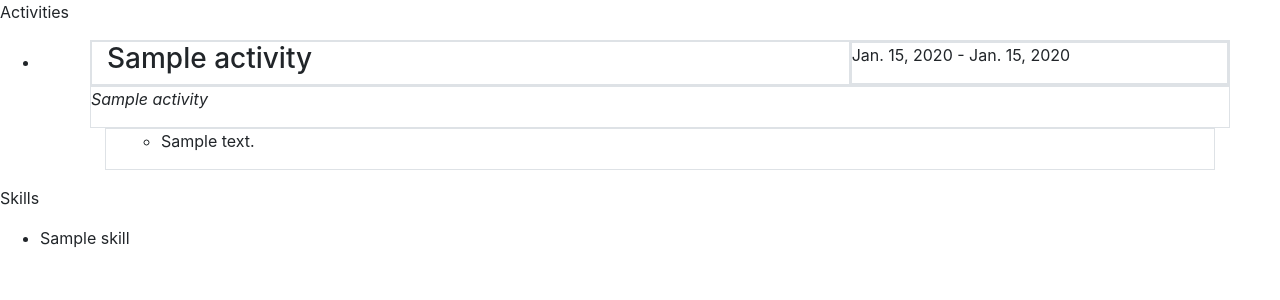
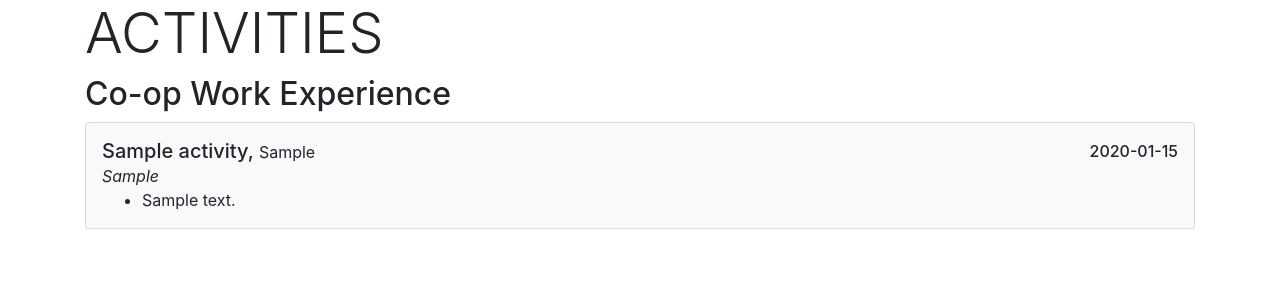
Before and after one commit to andreyvarlamov/andrey-website, a Django app: page /resume/ in a window 1280 px wide. Shown: the top 300 px of the page. Run offline with Django 3.2, Linux system fonts and the light colour scheme; tables that the repository leaves empty hold one stand-in row (values such as "Sample post"); some libraries are stand-ins or nearby versions.

Commit message:
Numerous Changes - Description
1) Modified the index.html to use bootstrap properly for activities index view
2) Modified the models and fully reset database
3) Made new migrations

```diff
--- a/andreywebsite/resume/admin.py
+++ b/andreywebsite/resume/admin.py
@@ -9,9 +9,7 @@ class ActivityDetailInline(admin.StackedInline):
 
 class ActivityAdmin(admin.ModelAdmin):
 	fieldsets = [
-		('Activity info:',	{'fields': ['name', 'secName', 'activityType']}),
-		('Activity dates:', {'fields': ['start_date', 'end_date', 'pub_date']}),
-		(None, 				{'fields': ['attachments']}),
+		('ACTIVITY INFO',	{'fields': ['name', 'activity_type', 'position', 'location', 'start_end_date', 'attachments']}),
 	]
 	inlines = [ActivityDetailInline]
 
--- a/andreywebsite/resume/models.py
+++ b/andreywebsite/resume/models.py
@@ -6,52 +6,90 @@ class Activity(models.Model):
 	def __str__(self):
 		return self.name
 
-	pub_date = models.DateTimeField('date published')
-
-	name = models.CharField(max_length = 200)
-	secName = models.CharField(max_length = 200)
-	# TO DO: make this an enum or something
-	# for now just char field - "Coop Work Experience", "Technical Project", "Volunteer Experience", "Education", "Professional Affiliation"
-	activityType = models.CharField(max_length = 200)
-
-	start_date = models.DateField('date activity started')
-	end_date = models.DateField('date activity ended')
-
-	attachments = models.CharField(max_length = 200)
+	pub_date = models.DateTimeField(
+		'date published',
+		auto_now_add=True,
+		)
+	name = models.CharField(max_length=50)
+	ACTIVITY_TYPE_CHOICES = (
+		('COOPW', 'Co-op Work Experience'),
+		('TECPR', 'Technical Project'),
+		('VOLUX', 'Volunteer Experience'),
+		('PROAF', 'Professional Affillation'),
+		)
+	activity_type = models.CharField(
+		max_length=5,
+		choices=ACTIVITY_TYPE_CHOICES,
+		default='COOPW',
+		)
+	position = models.CharField(
+		max_length=50,
+		null=True,
+		blank=True,
+		)
+	location = models.CharField(
+		max_length=50,
+		null=True,
+		blank=True,
+		)
+	start_end_date = models.CharField(
+		'activity start and end dates',
+		max_length=50,
+		null=True,
+		blank=True,
+		)
+	attachments = models.CharField(
+		max_length=50,
+		null=True,
+		blank=True,
+		)
 
 
 class ActivityDetail(models.Model):
 	def __str__(self):
-		return self.detail
+		return self.detail[:20]
 
-	pub_date = models.DateTimeField('date published', null=True)
-	detail = models.CharField(max_length = 200)
-	activity = models.ForeignKey(Activity, on_delete=models.CASCADE)
-
+	pub_date = models.DateTimeField(
+		'date published',
+		auto_now_add=True,
+		)
+	detail = models.CharField(max_length=300)
+	activity = models.ForeignKey(
+		Activity,
+		on_delete=models.CASCADE,
+		null=True,
+		blank=True,
+		)
 
 # Other Models
 class SkillType(models.Model):
 	def __str__(self):
 		return self.name
 
-	pub_date = models.DateTimeField('date published')
-	name = models.CharField(max_length = 200)
+	name = models.CharField(max_length=50)
 
 class Skill(models.Model):
 	def __str__(self):
 		return self.name
 
-	pub_date = models.DateTimeField('date published')
-
-	name = models.CharField(max_length = 200)
+	pub_date = models.DateTimeField(
+		'date published',
+		auto_now_add=True,
+		)
+	name = models.CharField(max_length=50)
 	detail = models.ManyToManyField(Activity)
-	skillType = models.ForeignKey(SkillType, on_delete=models.DO_NOTHING)
+	skill_type = models.ForeignKey(
+		SkillType,
+	 	on_delete=models.DO_NOTHING,
+	 )
 
 class Interest(models.Model):
 	def __str__(self):
 		return self.name
 
-	pub_date = models.DateTimeField('date published')
-
-	name = models.CharField(max_length = 200)
+	pub_date = models.DateTimeField(
+		'date published',
+		auto_now_add=True,
+		)
+	name = models.CharField(max_length=50)
 	detail = models.ManyToManyField(Activity)
--- a/andreywebsite/resume/templates/resume/index.html
+++ b/andreywebsite/resume/templates/resume/index.html
@@ -1,51 +1,60 @@
+
+<!doctype html>
+<html lang="en">
+	<head>
+		<!-- Required meta tags -->
+		<meta charset="utf-8">
+		<meta name="viewport" content="width=device-width, initial-scale=1, shrink-to-fit=no">
+
+		<!-- Bootstrap CSS -->
 		<link rel="stylesheet" href="https://stackpath.bootstrapcdn.com/bootstrap/4.1.3/css/bootstrap.min.css" integrity="sha384-MCw98/SFnGE8fJT3GXwEOngsV7Zt27NXFoaoApmYm81iuXoPkFOJwJ8ERdknLPMO" crossorigin="anonymous">
 
+		<title>Index View</title>
+	</head>
 
-<p>Activities</p>
+	<body>
+		<div class="container">
+			<h1 class="display-4 text-center text-sm-left">ACTIVITIES</h1>
 			{% if all_models %}
-		<ul>
+				<h2 class="display-6 text-center text-sm-left">Co-op Work Experience</h2>
 				{% for activity in all_models %}
+					{% if activity.activity_type == 'COOPW' %}
+						<div class="card p-3 bg-light mb-3">
+							<div class="row align-items-center">
+								<div class="col-12 col-sm-6">
+									<span class="h5">{{activity.name}},  </span>
+									<span>{{activity.location}}</span>
+								</div>
+								<div class="col-12 col-sm-6 text-md-right">
+									<span class="h6">{{activity.start_end_date}}</span>
+								</div>
+							</div>
+							<div class="row align-items-center">
+								<div class="col text-justified">
+									<span><em>{{activity.position}}</em></span>
+								</div>
+							</div>
+							<div class="row align-items-center">
+								<div class="col justified">
+									<ul class="m-0">
+										{% for activity_detail in activity.activitydetail_set.all %}
 										<li>
-				<div class="container">
-					<div class="row border">
-						<div class="col-8 border">
-							<h3>{{activity.name}}</h4>
-						</div>
-						<div class="col-4 border">
-							<div class="row border">
-									<p>{{activity.start_date}} - {{activity.end_date}}</p>
+											{{activity_detail.detail}}
+										</li>
+										{% endfor %}
+									</ul>
 								</div>
 							</div>
 						</div>
-					<div class="row border">
-						<p><em>{{activity.secName}}</em></p>
+					{% endif %}
+				{% endfor %}
+			{% else %}
+				<span> No activities are available </span>
+			{% endif %}
 		</div>
-					<div class="container border">
-						{% for activity_detail in activity.activitydetail_set.all %}
-						<ul>
-							<li>
-								<p>{{activity_detail.detail}}</p>
-							</li>
-						</ul>
-						{% endfor %}
-					</div>
-				</div>
-			</li>
-			{% endfor %}
-		</ul>
-	{% else %}
-		<p> No activities are available </p>
-{% endif %}
 
-<p>Skills</p>
-{% if skills %}
-		<ul>
-			{% for skill in skills %}
-			<li>
-				<p>{{skill.name}}</p>
-			</li>
-			{% endfor %}
-		</ul>
-	{% else %}
-		<p> No skills are available </p>
-{% endif %}
+		<script src="https://code.jquery.com/jquery-3.3.1.slim.min.js" integrity="sha384-q8i/X+965DzO0rT7abK41JStQIAqVgRVzpbzo5smXKp4YfRvH+8abtTE1Pi6jizo" crossorigin="anonymous"></script>
+		<script src="https://cdnjs.cloudflare.com/ajax/libs/popper.js/1.14.6/umd/popper.min.js" integrity="sha384-wHAiFfRlMFy6i5SRaxvfOCifBUQy1xHdJ/yoi7FRNXMRBu5WHdZYu1hA6ZOblgut" crossorigin="anonymous"></script>
+		<script src="https://stackpath.bootstrapcdn.com/bootstrap/4.2.1/js/bootstrap.min.js" integrity="sha384-B0UglyR+jN6CkvvICOB2joaf5I4l3gm9GU6Hc1og6Ls7i6U/mkkaduKaBhlAXv9k" crossorigin="anonymous"></script>
+	</body>
+</html>
```
Also changed, not shown: andreywebsite/resume/migrations/0001_initial.py, andreywebsite/resume/migrations/0002_auto_20181225_2142.py (added), andreywebsite/resume/migrations/0003_auto_20181225_2143.py (added), andreywebsite/resume/migrations/0004_auto_20181225_2144.py (added), andreywebsite/resume/migrations/0005_auto_20181225_2148.py (added), migrations/0001_initial.py (added), migrations/0002_activity_activitytype.py (renamed from andreywebsite/resume/migrations/0002_activity_activitytype.py), migrations/0003_auto_20181119_0902.py (renamed from andreywebsite/resume/migrations/0003_auto_20181119_0902.py), migrations/0004_auto_20181220_1632.py (renamed from andreywebsite/resume/migrations/0004_auto_20181220_1632.py), migrations/__init__.py (added), 1 other file. Lines whose indentation alone changed are shown as unchanged.
